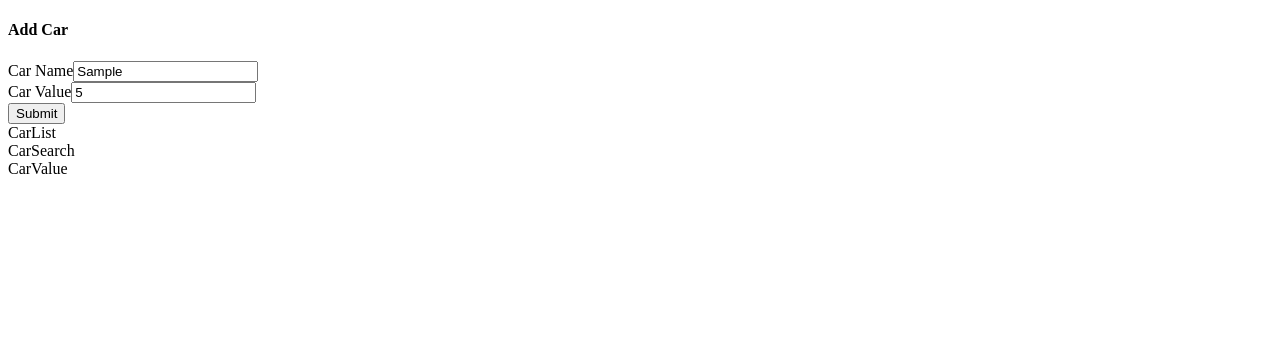
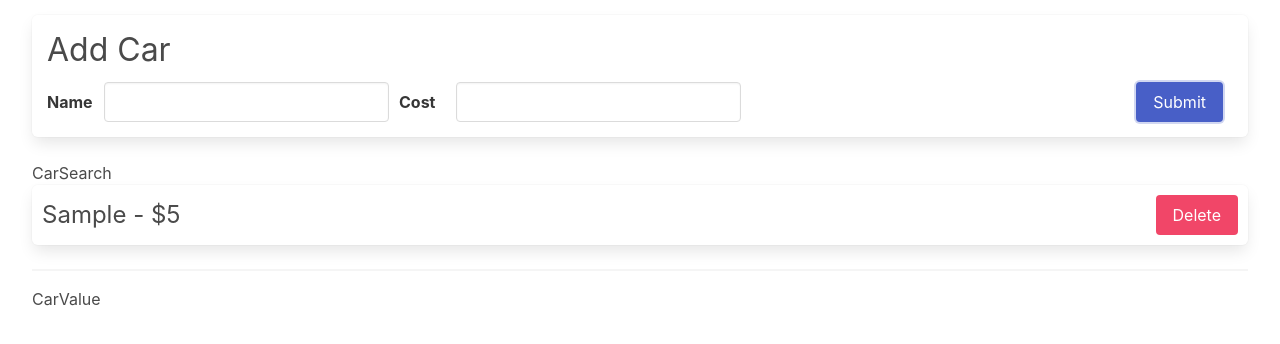
Before and after one commit to kardassuayb/listing-cars, a React (Create React App) app: page / in a window 1280 px wide. Both pictures are taken after typing "Sample", "5" into the empty fields and a click on the button "Submit". Shown: the top 344 px of the page. Built offline with nearby package versions, Linux system fonts and the light colour scheme.

Commit message:
Listing and Deleting Records

```diff
--- a/src/App.js
+++ b/src/App.js
@@ -5,10 +5,10 @@ import CarValue from "./components/CarValue";
 
 const App = () => {
   return (
-    <div>
+    <div className="container is-fluid">
       <CarForm />
+      <CarSearch />
       <CarList />
-      <CarSearch />
       <CarValue />
     </div>
   );
--- a/src/components/CarForm.js
+++ b/src/components/CarForm.js
@@ -4,18 +4,24 @@ import { changeName, changeCost, addCar } from "../store";
 const CarForm = () => {
   const dispatch = useDispatch();
   const name = useSelector((state) => {
-    return state.name;
+    return state.form.name;
   });
   const cost = useSelector((state) => {
-    return state.cost;
+    return state.form.cost;
   });
+  // const { name, cost } = useSelector((state) => {
+  //   return {
+  //     name: state.form.name,
+  //     cost: state.form.cost,
+  //   };
+  // });
 
   const handleNameChange = (event) => {
     dispatch(changeName(event.target.value));
   };
 
   const handleCostChange = (event) => {
-    const carCost = parseInt(event.target.value) || 0; //! daha önce de böyle yazmıştık. Çünkü event bize string verir ama biz onu number olarak kullanmak istiyoruz.
+    const carCost = parseInt(event.target.value) || 0; //! daha önce de böyle yazmıştık. Çünkü event.target.value bize string verir ama biz onu number olarak kullanmak istiyoruz.
     dispatch(changeCost(carCost));
   };
 
@@ -30,7 +36,7 @@ const CarForm = () => {
       <form onSubmit={handleSubmit}>
         <div className="field-group">
           <div className="field">
-            <label className="label"> Car Name</label>
+            <label className="label">Name</label>
             <input
               className="input is-expanded"
               value={name}
@@ -38,10 +44,10 @@ const CarForm = () => {
             />
           </div>
           <div className="field">
-            <label className="label"> Car Value</label>
+            <label className="label">Cost</label>
             <input
               className="input is-expanded"
-              value={cost}
+              value={cost || ""}
               onChange={handleCostChange}
               type="number"
             />
--- a/src/components/CarList.js
+++ b/src/components/CarList.js
@@ -1,5 +1,39 @@
+import { useDispatch, useSelector } from "react-redux";
+import { removeCar } from "../store";
+
 const CarList = () => {
-  return <div>CarList</div>;
+  const dispatch = useDispatch();
+
+  const cars = useSelector((state) => {
+    return state.cars.data;
+  });
+
+  const handleCarDelete = (car) => {
+    dispatch(removeCar(car.id));
+  };
+
+  const renderedCars = cars.map((car) => {
+    return (
+      <div key={car.id} className="panel">
+        <p>
+          {car.name} - ${car.cost}
+        </p>
+        <button
+          className="button is-danger"
+          onClick={() => handleCarDelete(car)}
+        >
+          Delete
+        </button>
+      </div>
+    );
+  });
+
+  return (
+    <div className="car-list">
+      {renderedCars}
+      <hr />
+    </div>
+  );
 };
 
 export default CarList;
--- a/src/index.js
+++ b/src/index.js
@@ -1,3 +1,5 @@
+import "bulma/css/bulma.css";
+import "./styles.css";
 import React from "react";
 import { createRoot } from "react-dom/client";
 import App from "./App";
--- a/src/store/index.js
+++ b/src/store/index.js
@@ -10,7 +10,7 @@ import { formReducer, changeName, changeCost } from "./slices/formSlice";
 const store = configureStore({
   reducer: {
     cars: carsReducer,
-    fomr: formReducer,
+    form: formReducer,
   },
 });
 
--- a/src/store/slices/carsSlice.js
+++ b/src/store/slices/carsSlice.js
@@ -4,7 +4,7 @@ const carsSlice = createSlice({
   name: "cars",
   initialState: {
     searchTerm: "",
-    cars: [],
+    data: [],
   },
   reducers: {
     changeSearchTerm(state, action) {
@@ -13,17 +13,17 @@ const carsSlice = createSlice({
     addCar(state, action) {
       //? Varsayım:
       //? action.payload === { name: "abc", cost: 111}
-      state.cars.push({
+      state.data.push({
         id: nanoid(), //! Rasgele sayılar alabilmek adına redux toolkitin bize sağladığı bir özellik. Yukarıda import ettik aynı zamanda
         name: action.payload.name,
         cost: action.payload.cost,
       });
     },
     removeCar(state, action) {
-      const updatedCars = state.cars.filter((car) => {
+      const updatedCars = state.data.filter((car) => {
         return car.id !== action.payload; //? action.payload.id olması gerekmez miydi?
       });
-      state.cars = updatedCars;
+      state.data = updatedCars;
     },
   },
 });
--- a/src/store/slices/formSlice.js
+++ b/src/store/slices/formSlice.js
@@ -1,4 +1,5 @@
 import { createSlice } from "@reduxjs/toolkit";
+import { addCar } from "./carsSlice";
 
 const formSlice = createSlice({
   name: "form",
@@ -14,6 +15,12 @@ const formSlice = createSlice({
       state.cost = action.payload;
     },
   },
+  extraReducers(builder) {
+    builder.addCase(addCar, (state, action) => {
+      state.name = "";
+      state.cost = 0;
+    });
+  },
 });
 
 export const { changeName, changeCost } = formSlice.actions;
--- /dev/null
+++ b/src/styles.css
@@ -0,0 +1,79 @@
+.car-form {
+  margin-top: 15px;
+  padding: 15px;
+}
+.car-form .field-group {
+  display: flex;
+  margin-bottom: 0px;
+}
+.car-form form {
+  display: flex;
+  justify-content: space-between;
+}
+.car-form .field {
+  display: flex;
+  align-items: center;
+  margin-bottom: 0px;
+  margin-right: 10px;
+}
+.car-form .field label.label {
+  margin-bottom: 0px;
+  width: 70px;
+}
+.car-form input {
+  width: 100%;
+}
+.car-form h4.subtitle.is-3 {
+  margin-bottom: 0.75rem;
+}
+
+.car-list .panel.bold {
+  font-weight: 600;
+}
+
+.car-list .panel {
+  padding: 10px;
+  display: flex;
+  flex-direction: row;
+  justify-content: space-between;
+  align-items: center;
+}
+
+.car-list p {
+  font-size: 1.5rem;
+}
+
+.car-list .note {
+  font-style: italic;
+  display: block;
+  margin: 40px 20px;
+}
+
+.car-value {
+  font-size: 2rem;
+  text-align: right;
+}
+
+hr {
+  margin: 1rem 0;
+}
+
+.list-header {
+  display: flex;
+  flex-direction: row;
+  justify-content: space-between;
+  align-items: center;
+}
+
+.list-header h3.title {
+  margin-bottom: 0px;
+}
+
+.list-header .search {
+  display: flex;
+  align-items: center;
+}
+.list-header .search .label {
+  margin-bottom: 0px;
+  margin-right: 10px;
+}
```
